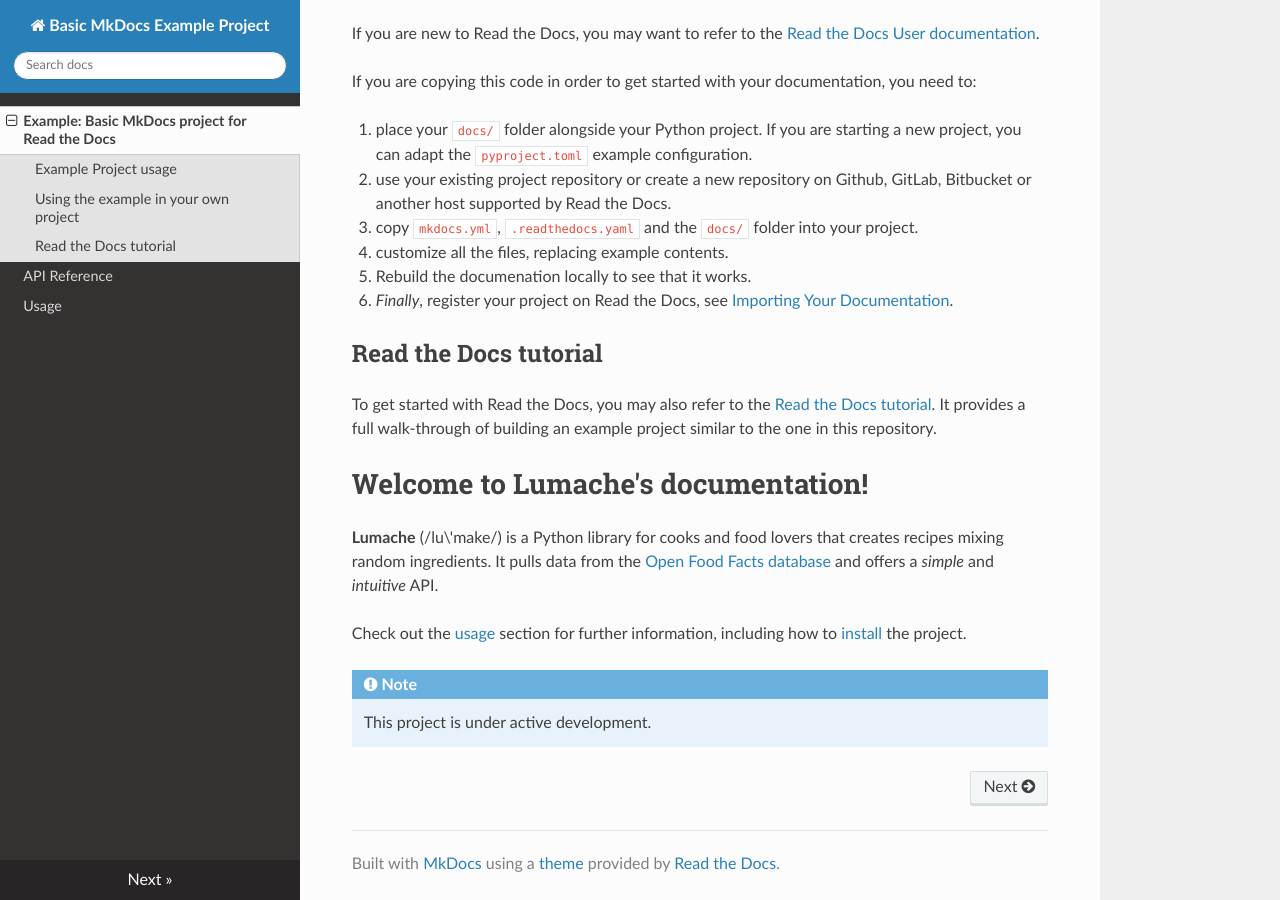
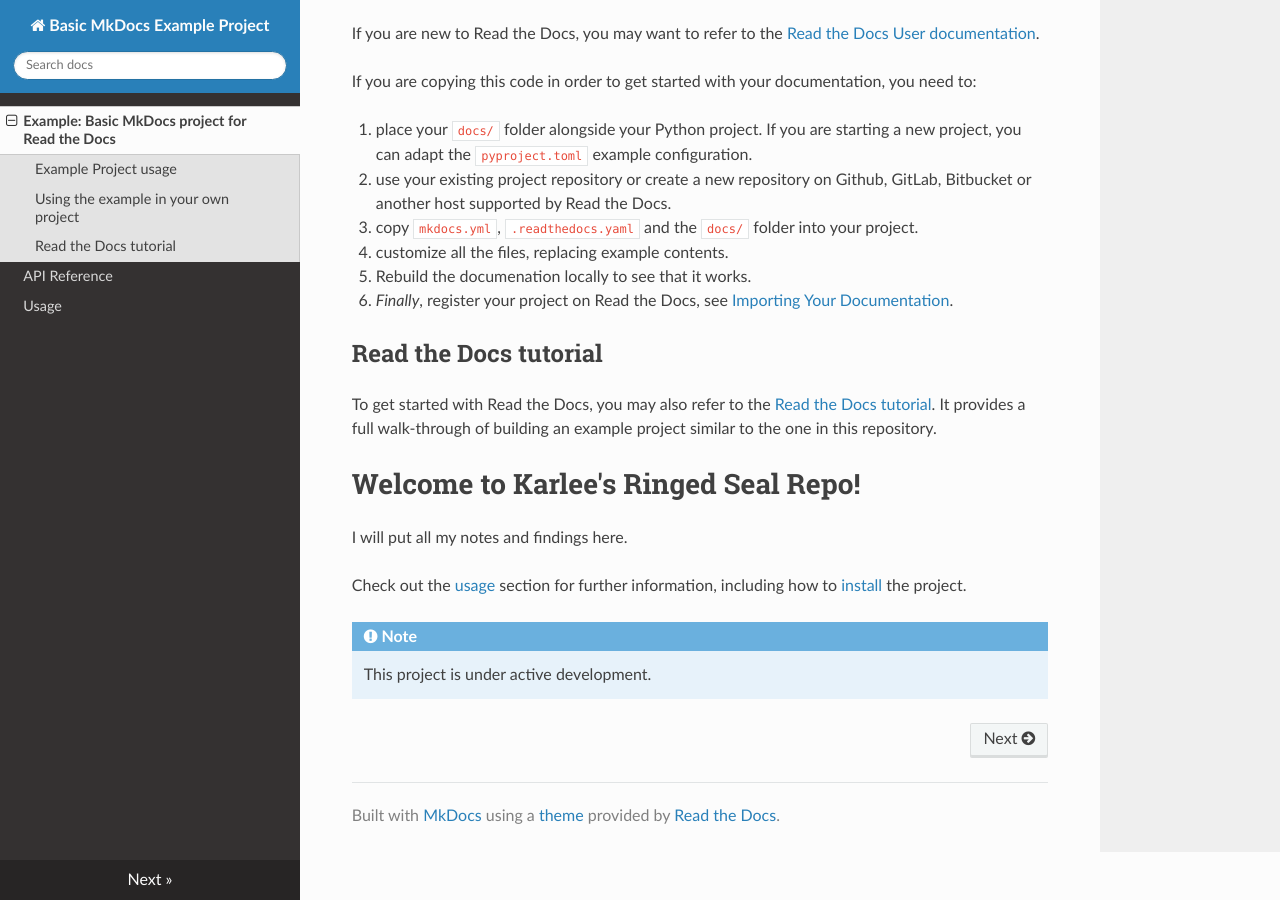
Before and after one commit to karlzam/ringed-seal-docs, an MkDocs documentation site: the page built from docs/index.md, in a window 1280 px wide and 900 px high, scrolled down 1692 px. Built offline with MkDocs 1.6.1, drawn with Linux system fonts in a browser that asks for light colours; nearby versions of some CDN libraries.

Commit message:
no message

```diff
--- a/docs/index.md
+++ b/docs/index.md
@@ -1,11 +1,8 @@
 {!README.md!}
 
-# Welcome to Lumache's documentation!
+# Welcome to Karlee's Ringed Seal Repo!
 
-**Lumache** (/lu\'make/) is a Python library for cooks and food lovers
-that creates recipes mixing random ingredients. It pulls data from the
-[Open Food Facts database](https://world.openfoodfacts.org/) and offers
-a *simple* and *intuitive* API.
+I will put all my notes and findings here.
 
 Check out the [usage](usage) section for further information, including how to [install](usage#installation) the project.
 
--- a/pyproject.toml
+++ b/pyproject.toml
@@ -3,6 +3,6 @@
 build-backend = "flit_core.buildapi"
 
 [project]
-name = "lumache"
-authors = [{name = "Graziella", email = "graziella@lumache"}]
+name = "ringed-sealys"
+authors = [{name = "Karlee", email = "kzammit@uvic.ca"}]
 dynamic = ["version", "description"]
```
